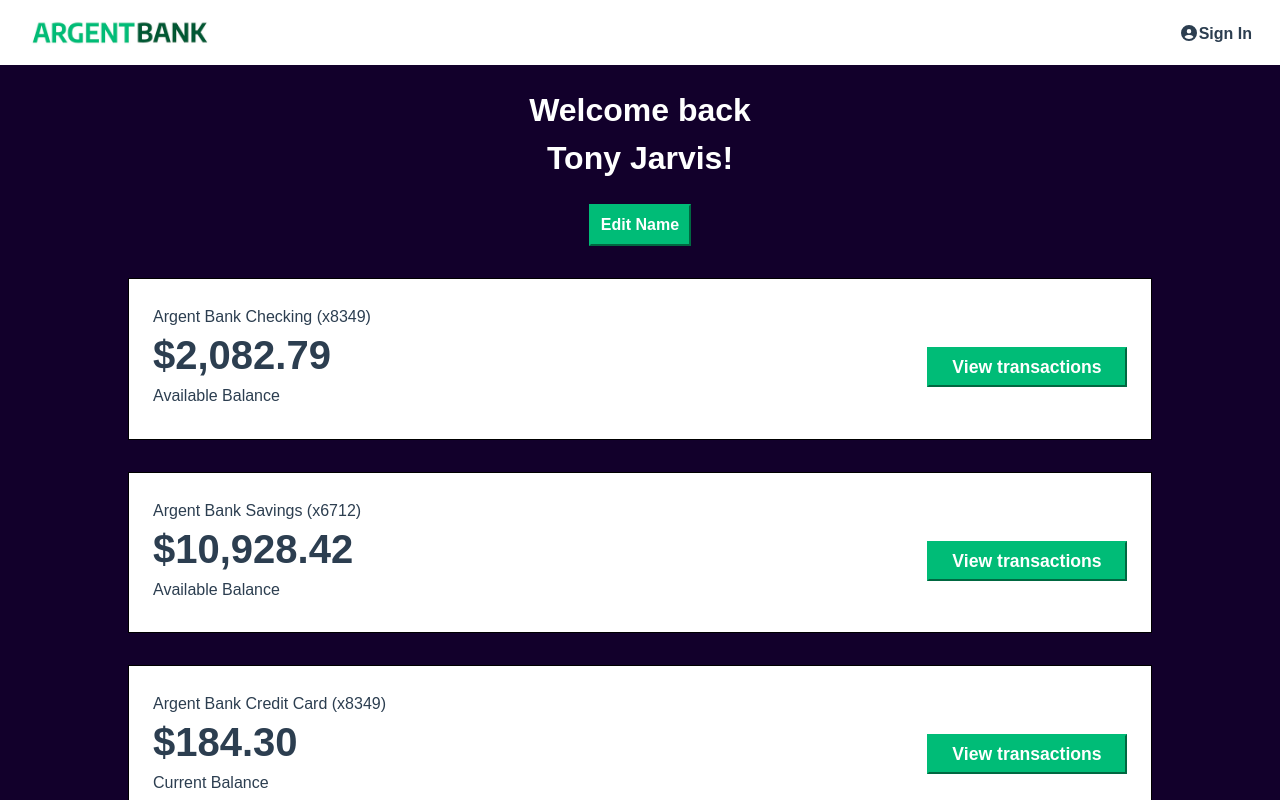
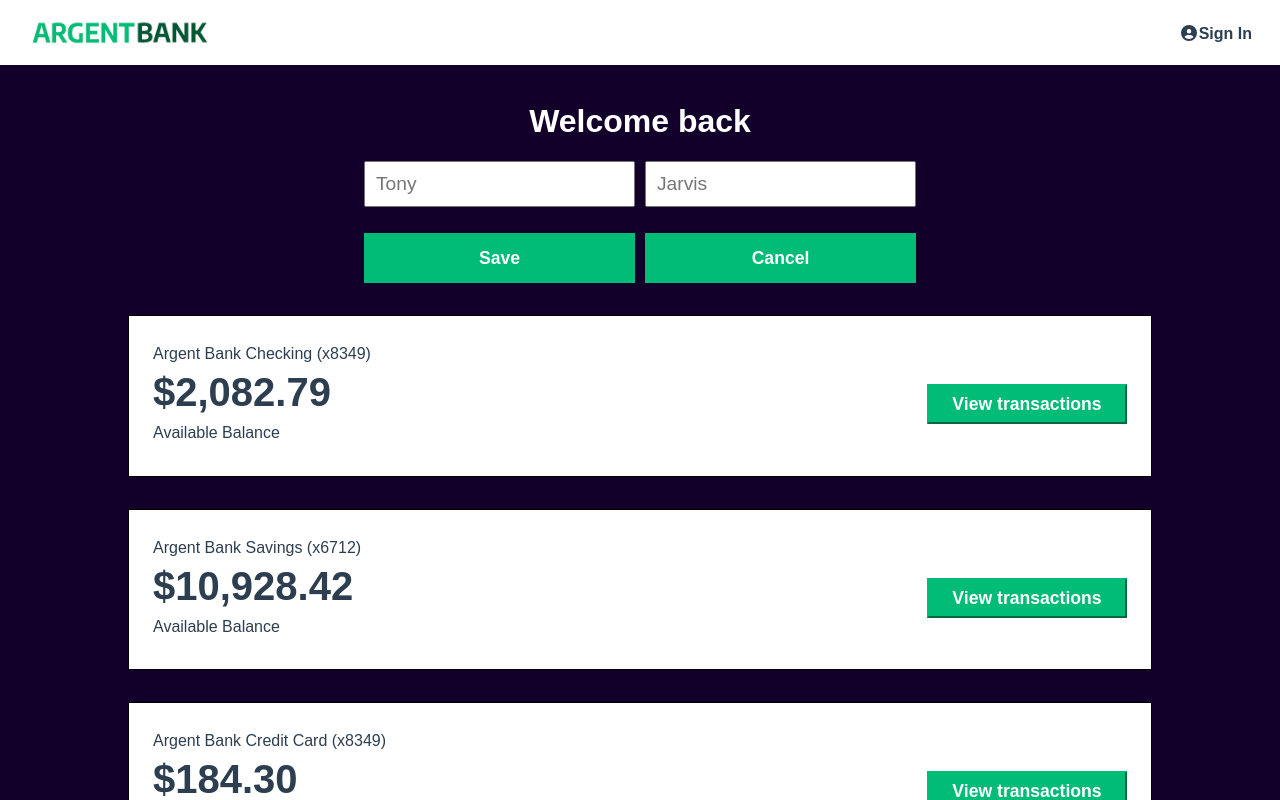
Before and after one commit to CaroleGrllt/ROLLAND_GRELLETY_Carole_13_argentbank_072025, a React (Vite) app in the folder frontend/: page /profile in a window 1280 px wide. Both pictures are taken after a click on the button "Edit Name". Shown: the top 800 px of the page. Built offline with nearby package versions, Linux system fonts and the light colour scheme; a web font is replaced by a local one.

Commit message:
Dev form modification profil utilisateur

```diff
--- a/frontend/src/assets/sass/pages/_profile.scss
+++ b/frontend/src/assets/sass/pages/_profile.scss
@@ -18,6 +18,16 @@
         h1 {
             text-align: center;
             line-height: 1.5;
+            margin: 0;
+
+            &:first-child {
+                margin-top: 1em;
+            }
+
+            &:nth-child(2) {
+                margin-bottom: 1em;
+
+            }
         }
 
         .edit-button {
@@ -27,6 +37,30 @@
             font-weight: bold;
             padding: 10px;
         }
+
+        form {
+            display: grid;
+            grid-template-columns: 1fr;
+            grid-gap: 10px;
+            margin-top: 1em;
+
+            @include mixins.sm {
+                grid-template-columns: 1fr 1fr;
+            }
+
+            input {
+                padding: 10px;
+                font-size: 1.2rem;
+            }
+
+            button {
+                border-color: v.$green;
+                background-color: v.$green;
+                color: #fff;
+                font-weight: bold;
+                padding: 15px;
+            }
+        }
     }
 
     .accounts {
--- a/frontend/src/pages/Profile.jsx
+++ b/frontend/src/pages/Profile.jsx
@@ -1,13 +1,57 @@
+import { useState } from "react";
 import Account from "../components/Account";
 import accountData from '../data/accountData'
 
 
 export default function Profile () {
+    let firstName = 'Tony'
+    let name = 'Jarvis'
+
+    const [editToggle, setEditToggle] = useState(false);
+    const [editFirstName, setEditFirstName] = useState({firstName}) // le contenu actuel à éditer
+    const [editName, setEditName] = useState({name}) // le contenu actuel à éditer
+
+    const handleEdit = (e) => {
+        e.preventDefault()
+        const userData = {
+            firstName: editFirstName,
+            name: editName,
+        }
+
+        console.log(userData)
+
+        setEditToggle(false)
+
+    }
+
     return (
         <div className="profile-container">
             <section className="header">
-                <h1>Welcome back<br />Tony Jarvis!</h1>
-                <button className="edit-button">Edit Name</button>
+                <h1>Welcome back </h1>
+                {!editToggle ? (
+                    <>
+                <h1>{firstName} {name}</h1>
+                    <button onClick={() => setEditToggle(!editToggle)}
+                            className="edit-button">
+                                Edit Name
+                    </button>
+                    </>
+                ) : (
+                    <form >
+                        <input
+                            type='text'
+                            placeholder={firstName}
+                            onChange={(event) => setEditFirstName(event.target.value)}
+                        />
+                        <input
+                            type='text'
+                            placeholder={name}
+                            onChange={(event) => setEditName(event.target.value)}
+                        />
+                        <button onClick={e => handleEdit(e)}>Save</button>
+                        <button>Cancel</button>
+                    </form>
+                )}
             </section>
             <section className="accounts">
                 <h2 className="sr-only">Accounts</h2>
```
